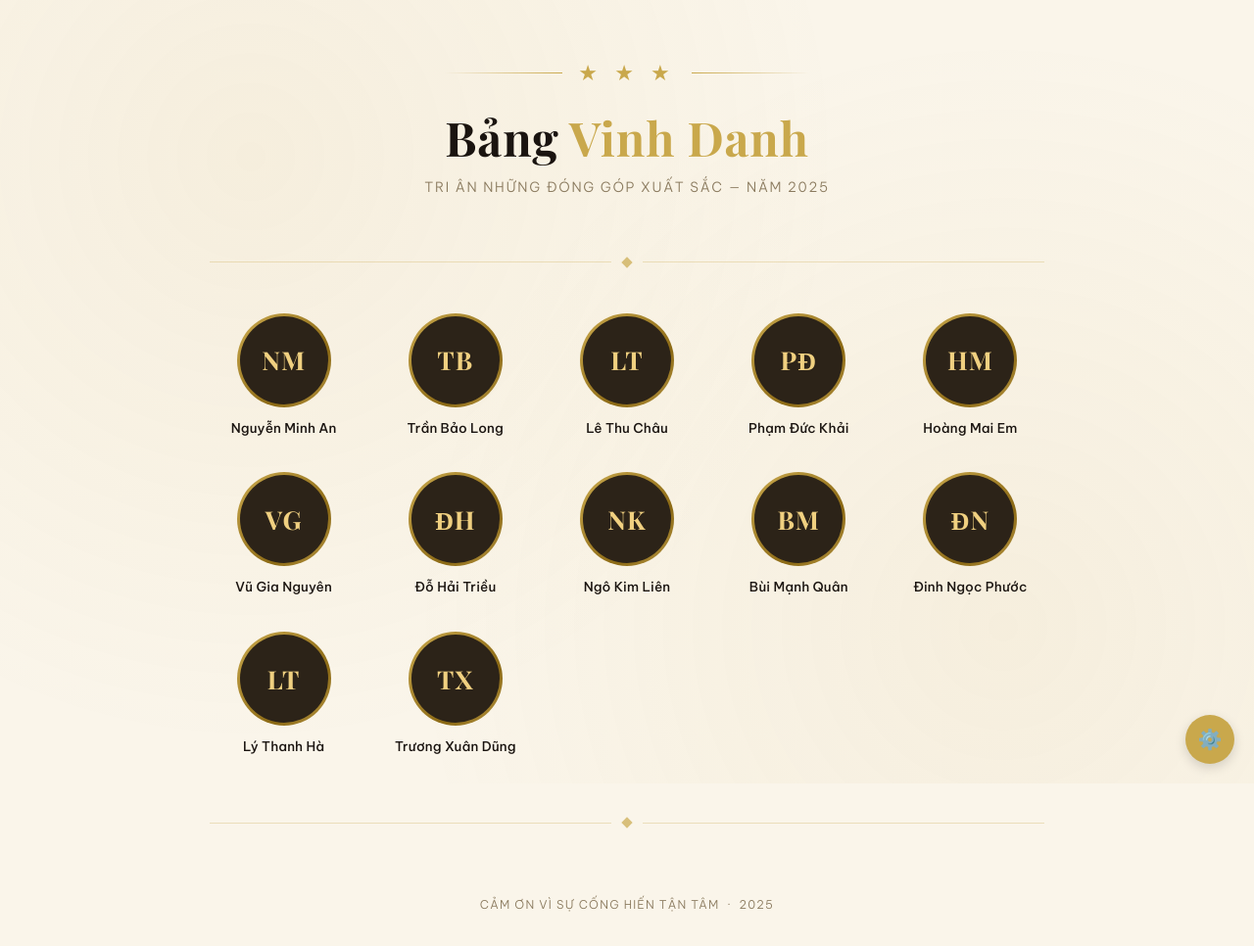
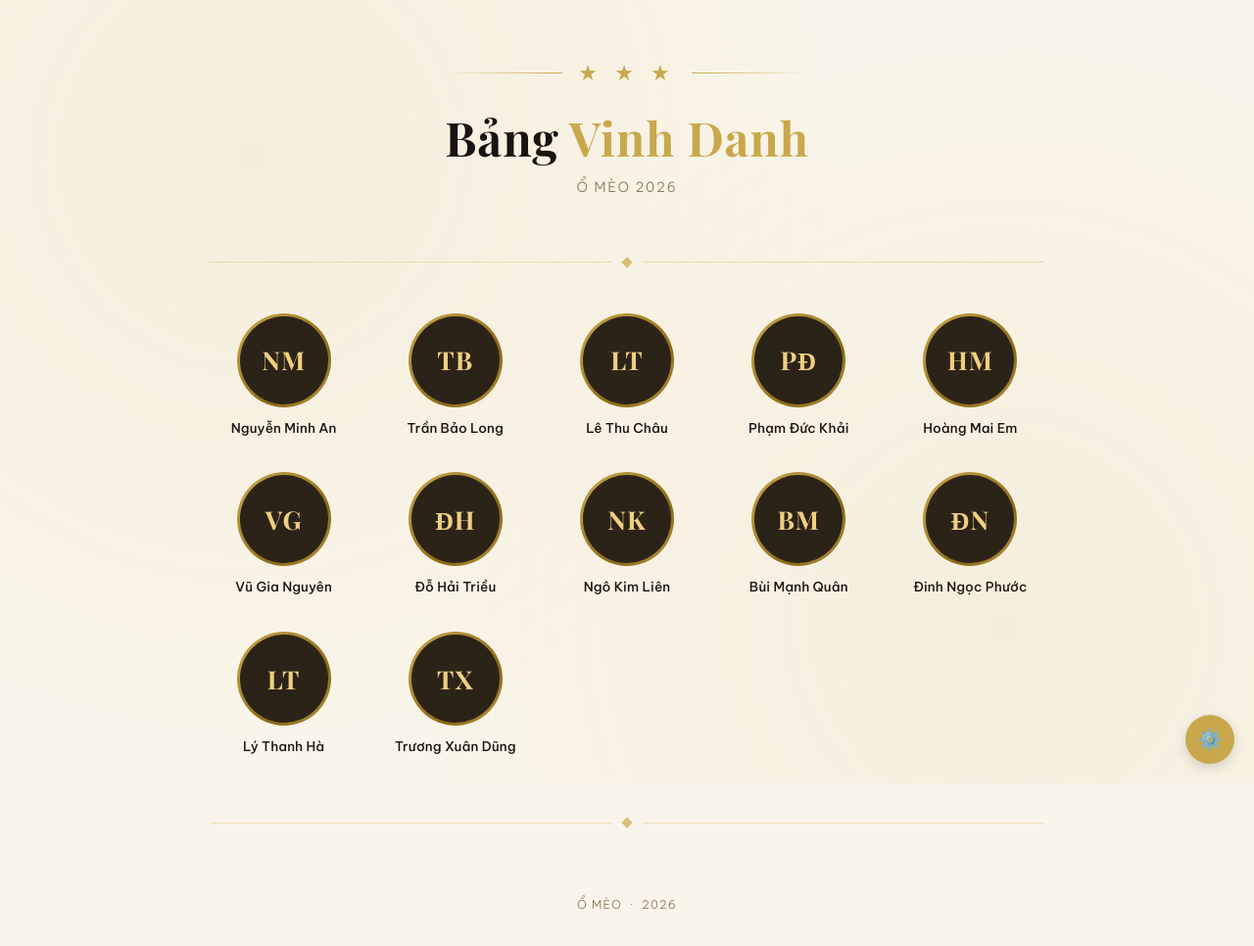
Before and after one commit to riotriot89-png/webtv, a plain HTML site: page index.html in a window 1280 px wide. Shown: the whole page at 98% size. Drawn offline with nearby package versions, Linux system fonts and the light colour scheme.

Commit message:
Update index.html

```diff
--- a/index.html
+++ b/index.html
@@ -3,7 +3,7 @@
 <head>
 <meta charset="UTF-8" />
 <meta name="viewport" content="width=device-width, initial-scale=1.0" />
-<title>Bảng Vinh Danh</title>
+<title>Ổ Mèo</title>
 <link href="https://fonts.googleapis.com/css2?family=Playfair+Display:wght@400;700&family=Be+Vietnam+Pro:wght@300;400;500&display=swap" rel="stylesheet" />
 <style>
   *, *::before, *::after { box-sizing: border-box; margin: 0; padding: 0; }
@@ -278,7 +278,7 @@
       <div class="ornament-line right"></div>
     </div>
     <h1>Bảng <span>Vinh Danh</span></h1>
-    <p class="header-sub">Tri ân những đóng góp xuất sắc — Năm 2025</p>
+    <p class="header-sub">Ổ Mèo 2026</p>
   </header>
 
   <div class="divider"><div class="divider-diamond"></div></div>
@@ -288,7 +288,7 @@
   <div class="divider" style="margin-top:64px"><div class="divider-diamond"></div></div>
 
   <footer class="footer">
-    <p>Cảm ơn vì sự cống hiến tận tâm &nbsp;·&nbsp; 2025</p>
+    <p>Ổ MÈO &nbsp;·&nbsp; 2026</p>
   </footer>
 
 </div>
```
